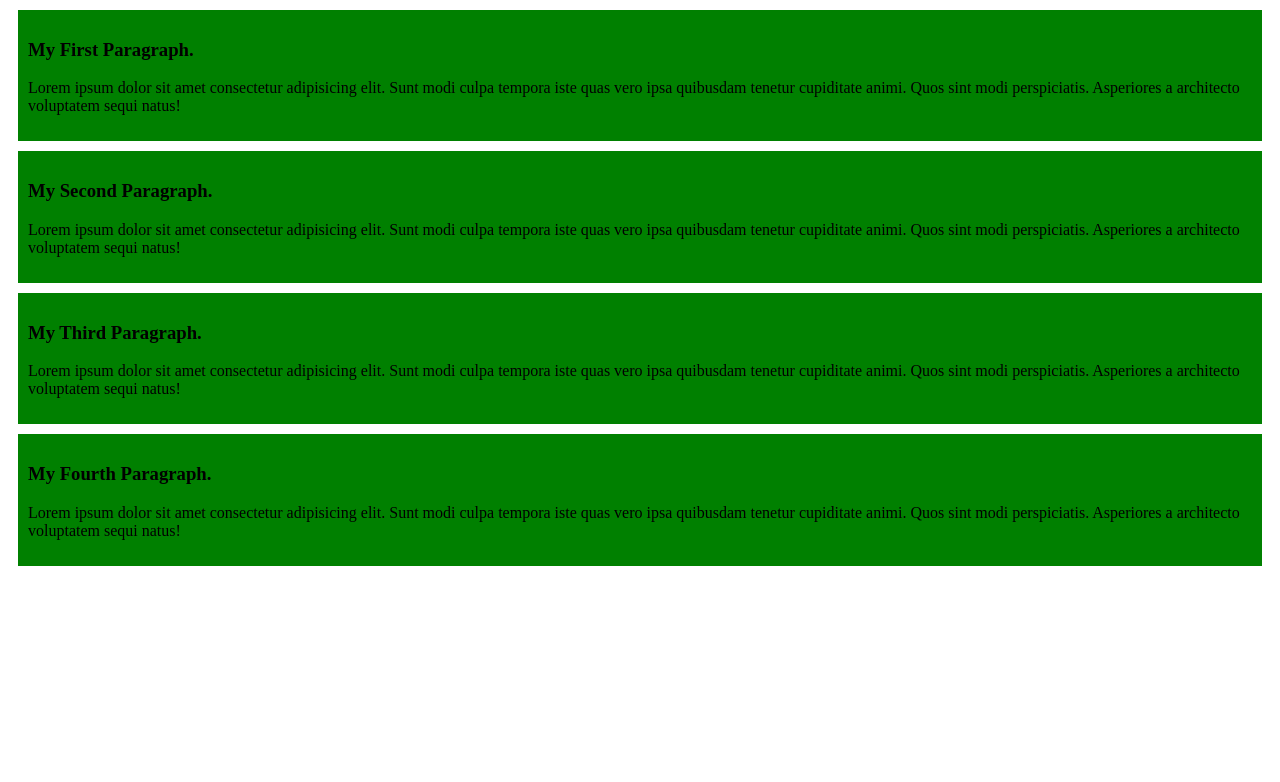
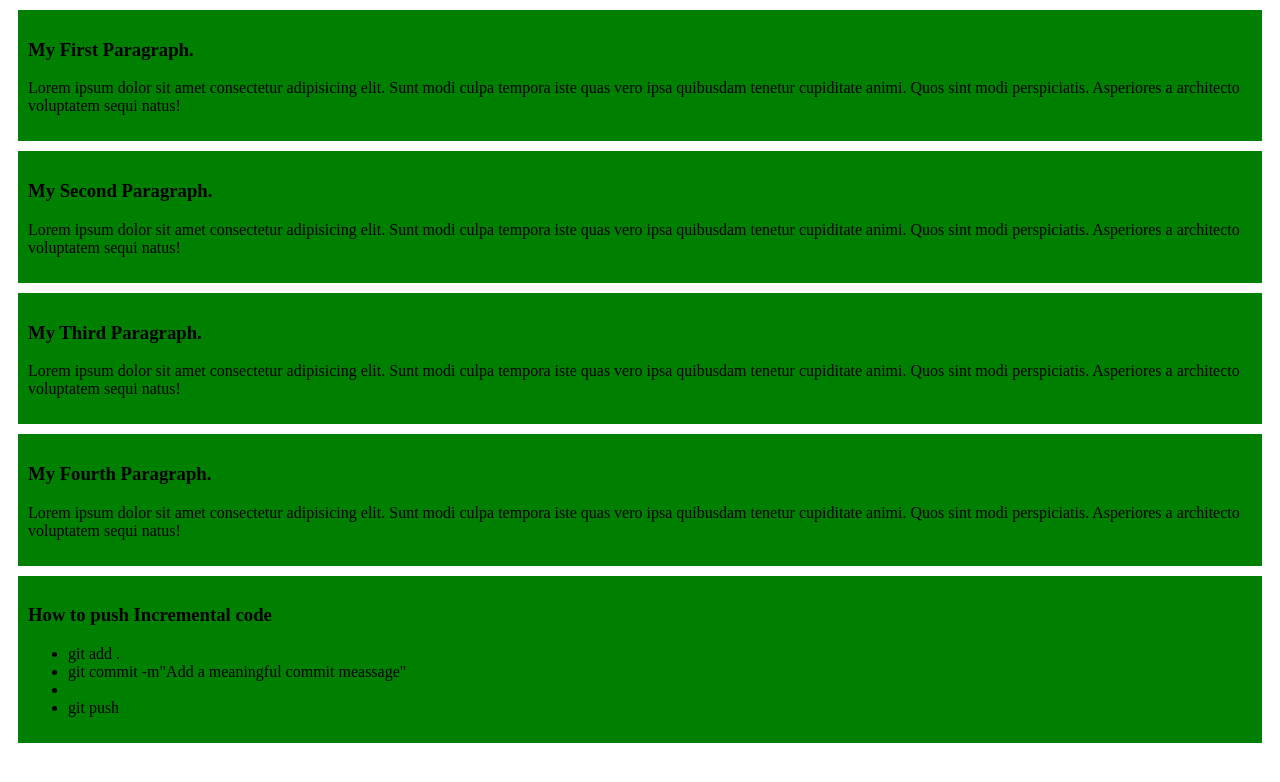
Before and after one commit to Arman-Shelby/My-first-github-repo, a plain HTML site: page index.html in a window 1280 px wide. Drawn offline with Linux system fonts and the light colour scheme.

Commit message:
added a list to push code

```diff
--- a/index.html
+++ b/index.html
@@ -23,6 +23,14 @@
         <h3>My Fourth Paragraph.</h3>
         <p>Lorem ipsum dolor sit amet consectetur adipisicing elit. Sunt modi culpa tempora iste quas vero ipsa quibusdam tenetur cupiditate animi. Quos sint modi perspiciatis. Asperiores a architecto voluptatem sequi natus!</p>
     </div>
+    <div>
+        <h3>How to push Incremental code </h3>
+        <ul>
+            <li>git add . </li>
+            <li>git commit -m"Add a meaningful commit meassage"<li>
+            <li>git push</li>
+        </ul>
+    </div>
 
 </body>
 </html>
```
